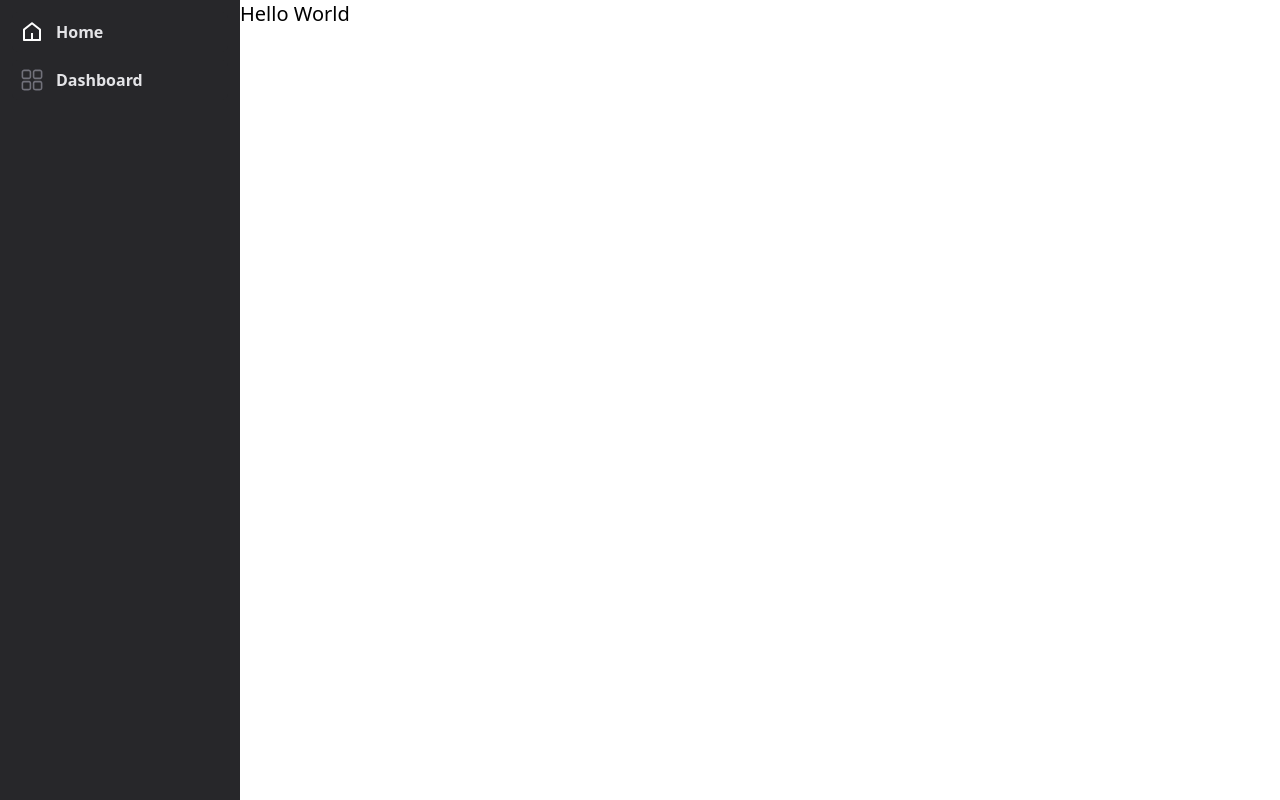
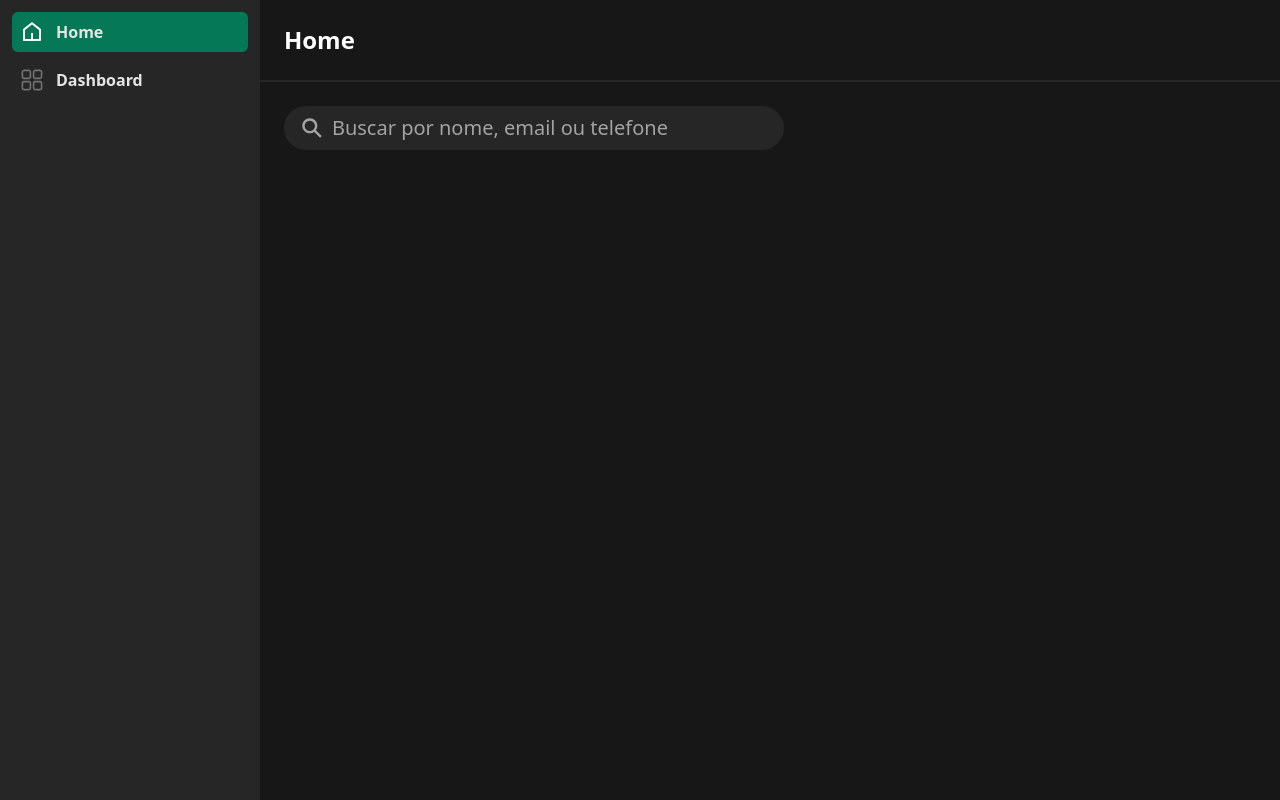
Before and after one commit to vitorqf/contact-finder-react, a React (Vite) app: page / in a window 1280 px wide. Built offline with nearby package versions, Linux system fonts and the light colour scheme.

Commit message:
add search bar

```diff
--- /dev/null
+++ b/src/components/Search/index.tsx
@@ -0,0 +1,18 @@
+import { ReactNode } from "react";
+
+interface SearchProps extends React.InputHTMLAttributes<HTMLInputElement> {
+  icon: ReactNode;
+}
+
+export function Search({ icon, ...others }: SearchProps) {
+  return (
+    <div className="bg-neutral-800 w-full max-w-[500px]  focus-within:ring-2 focus-within:ring-green-800 flex items-center gap-2 py-2 px-4 rounded-3xl">
+      {icon && <span className="text-neutral-400">{icon}</span>}
+      <input
+        type="text"
+        className="w-full outline-none placeholder:text-neutral-400 transition-colors duration-200 bg-neutral-800 text-white"
+        {...others}
+      />
+    </div>
+  );
+}
--- a/src/components/Sidebar/index.tsx
+++ b/src/components/Sidebar/index.tsx
@@ -4,7 +4,7 @@ import { SidebarButton } from "../SidebarButton";
 
 export function Sidebar() {
   return (
-    <aside className="w-60 bg-zinc-800 p-3">
+    <aside className="w-80 bg-neutral-800 p-3">
       <nav>
         <ul className="flex flex-col gap-2">
           <SidebarButton
--- a/src/components/SidebarButton/index.tsx
+++ b/src/components/SidebarButton/index.tsx
@@ -17,16 +17,20 @@ export function SidebarButton({
   return (
     <li>
       <button
-        className={`w-full h-10 flex items-center px-2 rounded-md bg-zinc-800  hover:bg-zinc-700 transition-colors duration-200 text-white ${
-          active ? "bg-emerald-700 hover:bg-emerald-800" : ""
+        className={`w-full h-10 flex items-center px-2 rounded-md transition-colors duration-200 text-white ${
+          active
+            ? "bg-emerald-700 hover:bg-emerald-800"
+            : "bg-neutral-800 hover:bg-neutral-700"
         }`}
       >
         {icon && (
-          <span className={`mr-3 ${active ? "text-white" : "text-zinc-500"}`}>
+          <span
+            className={`mr-3 ${active ? "text-white" : "text-neutral-500"}`}
+          >
             {icon}
           </span>
         )}
-        <span className="leading-none font-semibold text-zinc-200">
+        <span className="leading-none font-semibold text-neutral-200">
           {title}
         </span>
       </button>
--- a/src/screens/Home/index.tsx
+++ b/src/screens/Home/index.tsx
@@ -1,10 +1,23 @@
+import { IoSearchSharp } from "react-icons/io5";
+import { Search } from "../../components/Search";
 import { Sidebar } from "../../components/Sidebar";
 
 export default function Home() {
   return (
     <div className="flex w-screen h-screen overflow-hidden">
       <Sidebar />
-      <main className="text-xl">Hello World</main>
+      <main className="text-xl bg-neutral-900 w-full">
+        <header className="p-6 border-b-2 border-neutral-800">
+          <h1 className="text-2xl font-bold text-white">Home</h1>
+        </header>
+
+        <section className="p-6">
+          <Search
+            placeholder="Buscar por nome, email ou telefone"
+            icon={<IoSearchSharp size={24} />}
+          />
+        </section>
+      </main>
     </div>
   );
 }
```
